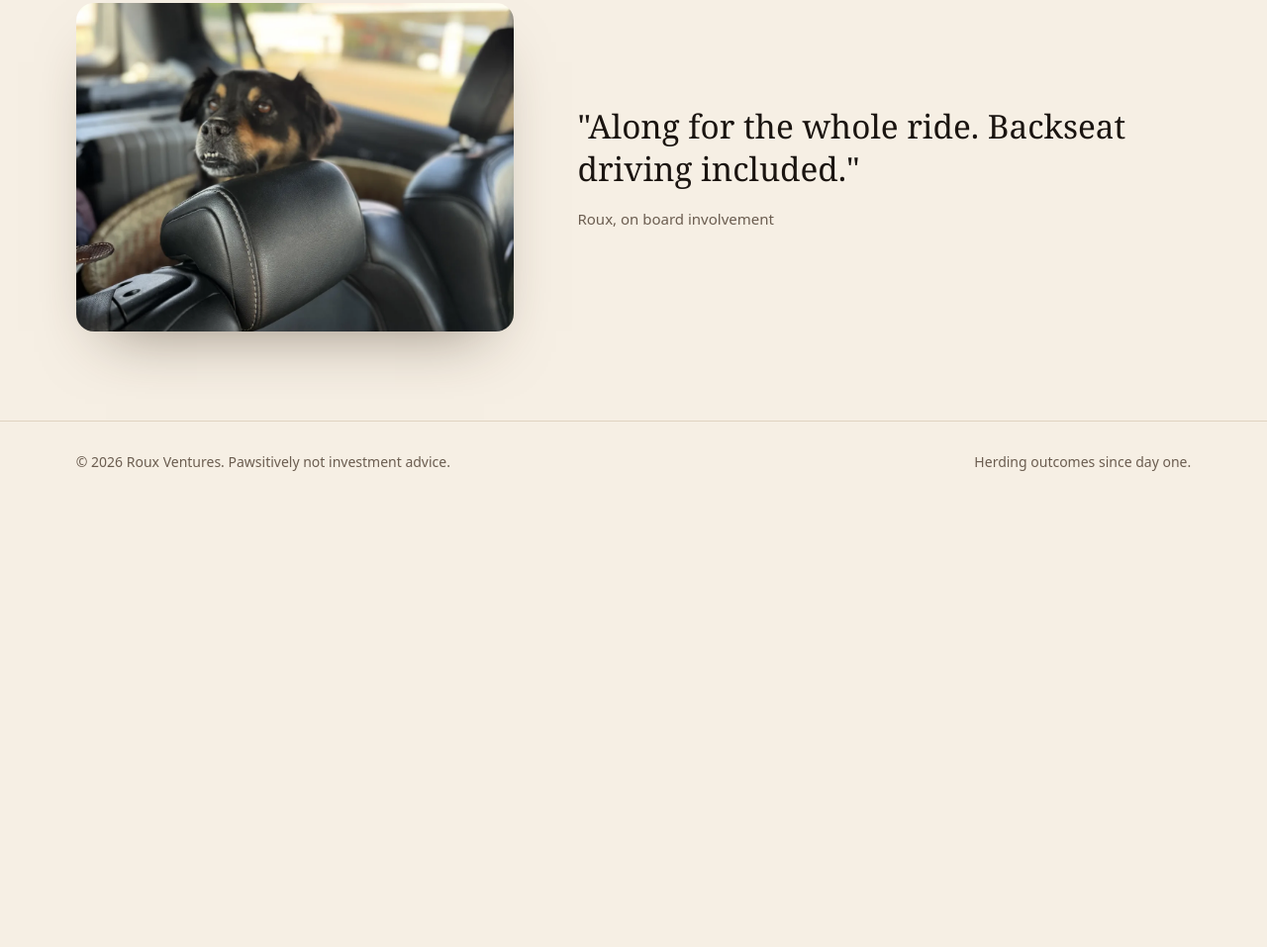
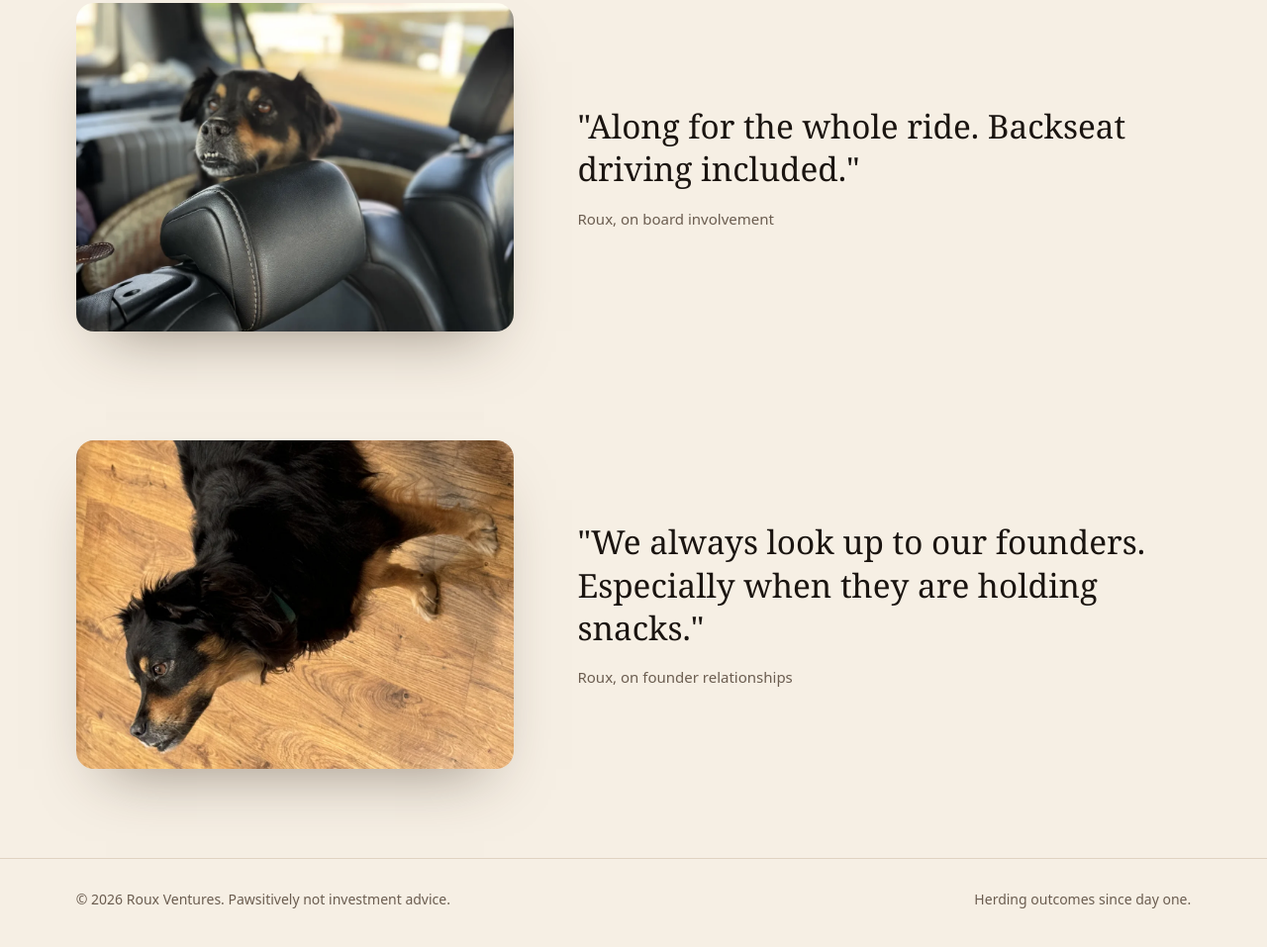
Before and after one commit to sbeaton09/roux-ventures, a plain HTML site: page index.html in a window 1280 px wide. Shown: the part 8068-9025 px from the top of the page at 99% size. Before the commit the page ends 8597 px from the top, so only its background shows below. Drawn offline with Linux system fonts and the light colour scheme.

Commit message:
Add looking up photo

```diff
--- a/index.html
+++ b/index.html
@@ -63,6 +63,7 @@ footer{padding:30px 6vw 50px;border-top:1px solid var(--line);color:var(--mut);f
 <section class="thesis"><div class="ph"><img src="img/roux12.webp" alt="Roux in a yellow life jacket"></div><div><blockquote>"Downside protection is non-negotiable."</blockquote><cite>Roux, on risk management</cite></div></section>
 <section class="thesis"><div class="ph"><img src="img/roux13.webp" alt="Roux curled up asleep on a cushion"></div><div><blockquote>"We believe in compounding. Mostly naps."</blockquote><cite>Roux, on long-term returns</cite></div></section>
 <section class="thesis"><div class="ph"><img src="img/roux14.webp" alt="Roux riding in the back seat of a car"></div><div><blockquote>"Along for the whole ride. Backseat driving included."</blockquote><cite>Roux, on board involvement</cite></div></section>
+<section class="thesis"><div class="ph"><img src="img/roux15.webp" alt="Roux looking up expectantly"></div><div><blockquote>"We always look up to our founders. Especially when they are holding snacks."</blockquote><cite>Roux, on founder relationships</cite></div></section>
 <footer><span>© 2026 Roux Ventures. Pawsitively not investment advice.</span><span>Herding outcomes since day one.</span></footer>
 <script>/* paw prints trailing the dog */const tr=document.querySelector('.track');for(let i=0;i<14;i++){const p=document.createElementNS('http://www.w3.org/2000/svg','svg');p.setAttribute('viewBox','0 0 20 20');p.setAttribute('class','paw');p.innerHTML='<g fill="#b5743a"><ellipse cx="10" cy="13" rx="5" ry="4"/><circle cx="4" cy="7" r="2"/><circle cx="8" cy="4" r="2"/><circle cx="12" cy="4" r="2"/><circle cx="16" cy="7" r="2"/></g>';p.style.left=(i*7.3+2)+'%';p.style.animationDelay=(i*0.8)+'s';p.style.bottom=(i%2?2:14)+'px';tr.appendChild(p)}</script>
 </body></html>
```
Also changed, not shown: img/roux15.webp (added).
